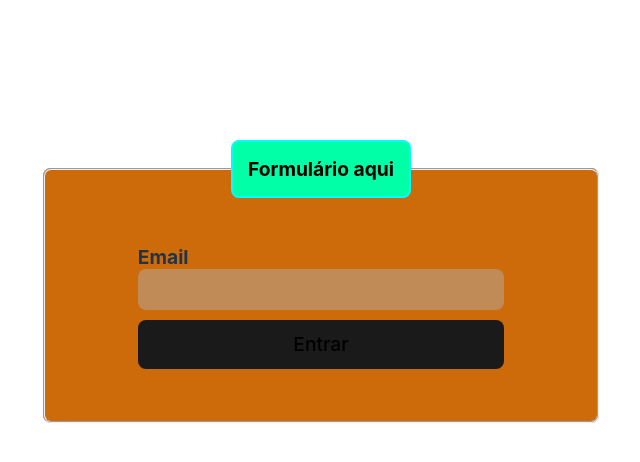
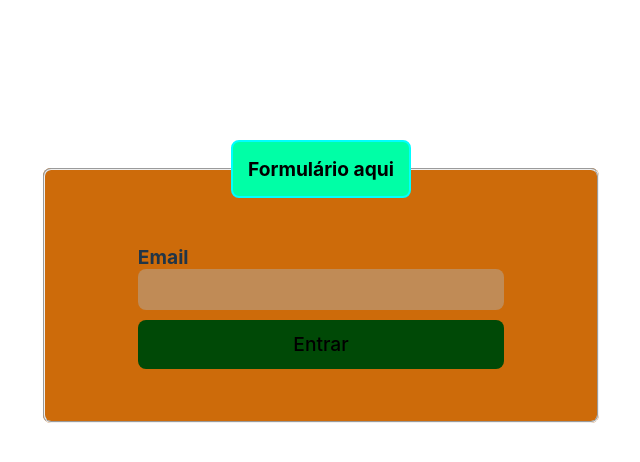
Before and after one commit to Aristiklever-R-Sousa/Dog-Breed-Project, a React (Vite) app: page / in a window 1280 px wide. Shown: the top 462 px of the page, without its empty margins (319-959 px from the left). Built offline with nearby package versions, Linux system fonts and the light colour scheme; no server answers.

Commit message:
:lipstick: feat: Adding and Removing Some Styles.

```diff
--- a/src/App.scss
+++ b/src/App.scss
@@ -10,7 +10,7 @@
   font-size: 1em;
   font-weight: 500;
   font-family: inherit;
-  background-color: #1a1a1a;
+  background-color: #004906;
   cursor: pointer;
   transition: border-color 0.25s;
 }
--- a/src/index.scss
+++ b/src/index.scss
@@ -8,7 +8,7 @@ $bRadiusValue: 8px;
 
   color-scheme: light dark;
   color: rgba(255, 255, 255, 0.87);
-  background-color: #242424;
+  background-color: #022a0d;
 
   font-synthesis: none;
   text-rendering: optimizeLegibility;
```
